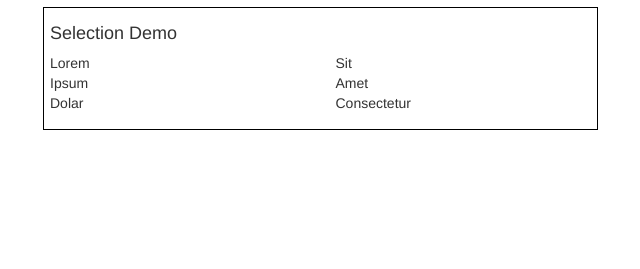
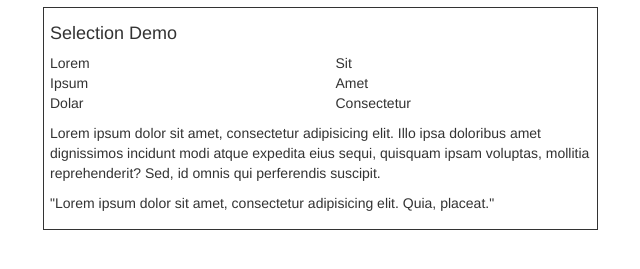
Before and after one commit to AcMafee-Web/AcMafee-Web-Designing, a plain HTML site: page index.html in a window 1280 px wide. Shown: the part 63-332 px from the top of the page, without its empty margins (27-667 px from the left). Drawn offline with Linux system fonts and the light colour scheme.

Commit message:
Added more examples

```diff
--- a/css/acmafee.css
+++ b/css/acmafee.css
@@ -1,5 +1,5 @@
 .ac-box {
-	border: black solid 1px;
+	border: solid 1px;
 	padding: 6px;
 
 	transition: border-width 0.2s;
--- a/index.html
+++ b/index.html
@@ -37,10 +37,12 @@
   				  			<li class="ac-hover-left hover-blue">Consectetur</li>
   				  		</ul>
   				  	</div>
+  				  </div>
+  				</ul>
 
-  				  </div>
+  				<p>Lorem ipsum dolor sit amet, consectetur adipisicing elit. Illo ipsa doloribus amet dignissimos incidunt modi atque expedita eius sequi, quisquam ipsam voluptas, mollitia reprehenderit? Sed, id omnis qui perferendis suscipit.</p>
+  				<p class="ac-hover-left">"Lorem ipsum dolor sit amet, consectetur adipisicing elit. Quia, placeat."</p>
 
-  				</ul>
   			</div>
 
   		</div>
```
